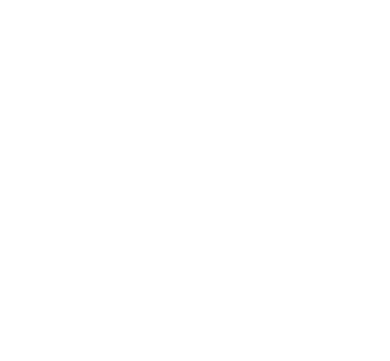
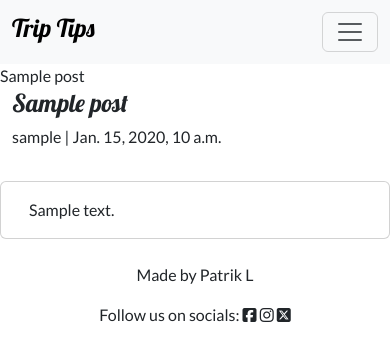
Before and after one commit to patriklundstrom91/trip_tips, a Django app: a page that uses blog/templates/blog/post_detail.html in a window 390 px wide. Before the commit the part shown is empty. Shown: the top 361 px of the page. Run offline with Django 5.2, Linux system fonts and the light colour scheme; tables that the repository leaves empty hold one stand-in row (values such as "Sample post"); some libraries are stand-ins or nearby versions; some web fonts are replaced.

Commit message:
add basic post_detail.html

```diff
--- a/blog/templates/blog/post_detail.html
+++ b/blog/templates/blog/post_detail.html
@@ -0,0 +1,32 @@
+{% extends 'base.html' %} {% block content %} {% load static %} {% block title %}{{ post.title }}{% endblock %}
+
+<div class="bloghead">
+    <div class="container">
+        <div class="row g-0">
+            <div class="col-md-6 bloghead-text">
+                <!-- info about title, author and date created -->
+                <h2>{{ post.title }}</h2>
+                <p>{{ post.author }} | {{ post.created_on }}</p>
+            </div>
+            <div class="d-none d-md-block col-md-6 masthead-image">
+                {% if "placeholder" in post.featured_image.url %}
+                <img class="card-img-top scale" src="{% static 'images/default.jpg' %}" alt="placeholder image"> {% else %}
+                <img class="card-img-top scale" src=" {{ post.featured_image.url }}" alt="{{ post.title }}"> {% endif %}
+            </div>
+        </div>
+    </div>
+</div>
+<div class="container">
+    <div class="row">
+        <div class="col card mb-4  mt-3 left  top">
+            <div class="card-body">
+                <article class="card-text">
+                    <!-- post content shows here-->
+                    {{ post.content | safe }}
+                </article>
+
+            </div>
+        </div>
+    </div>
+</div>
+{% endblock %}
--- a/templates/base.html
+++ b/templates/base.html
@@ -5,7 +5,7 @@
 <head>
     <meta charset="UTF-8">
     <meta name="viewport" content="width=device-width, initial-scale=1.0">
-    <title>{% block title %}{% endblock %}</title>
+    <title>{% block title %}Trip Tips{% endblock %}</title>
     <!-- Bootstrap v5.3 -->
     <link href="https://cdn.jsdelivr.net/npm/bootstrap@5.3.6/dist/css/bootstrap.min.css" rel="stylesheet" integrity="sha384-4Q6Gf2aSP4eDXB8Miphtr37CMZZQ5oXLH2yaXMJ2w8e2ZtHTl7GptT4jmndRuHDT" crossorigin="anonymous">
     <!-- Custom CSS -->
```
